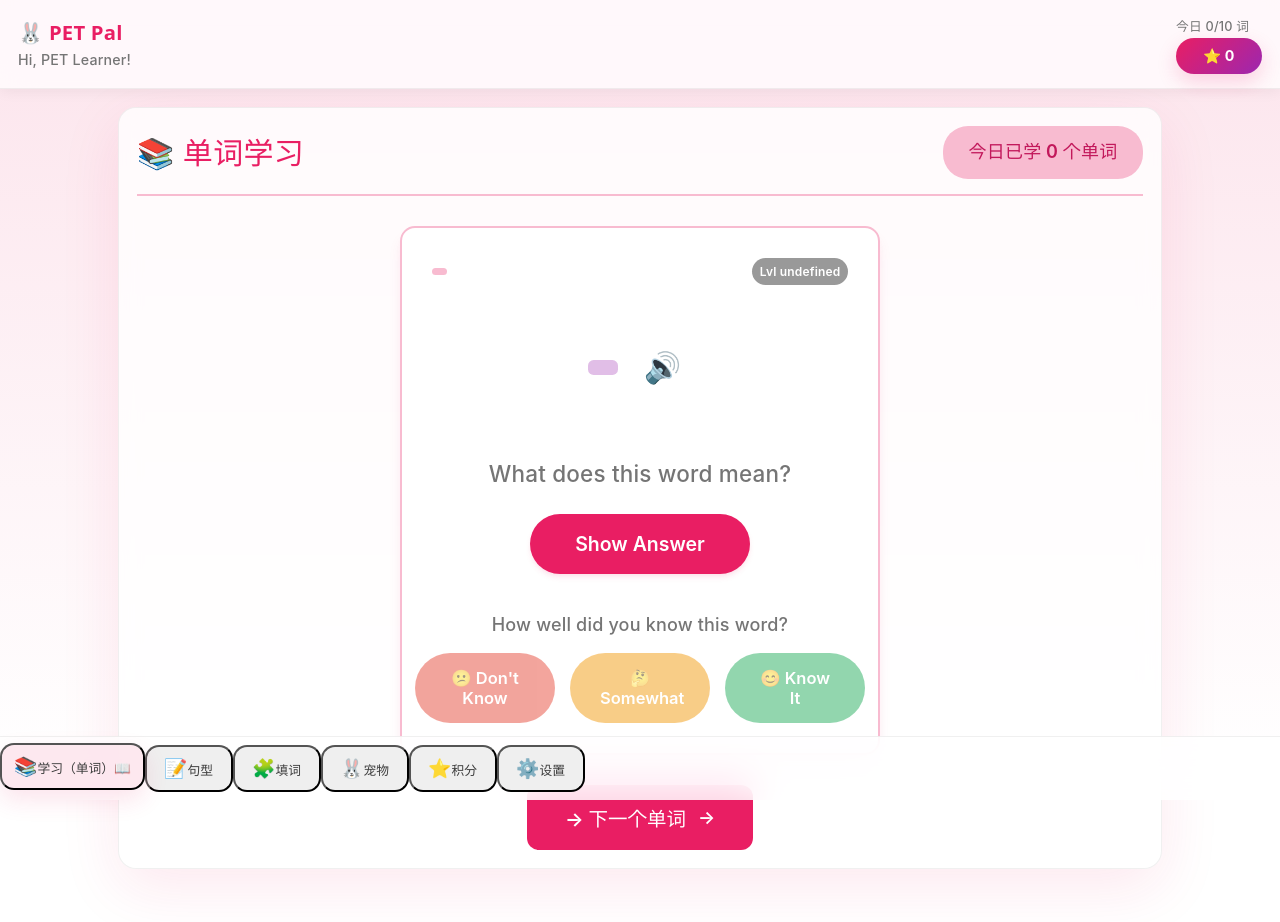
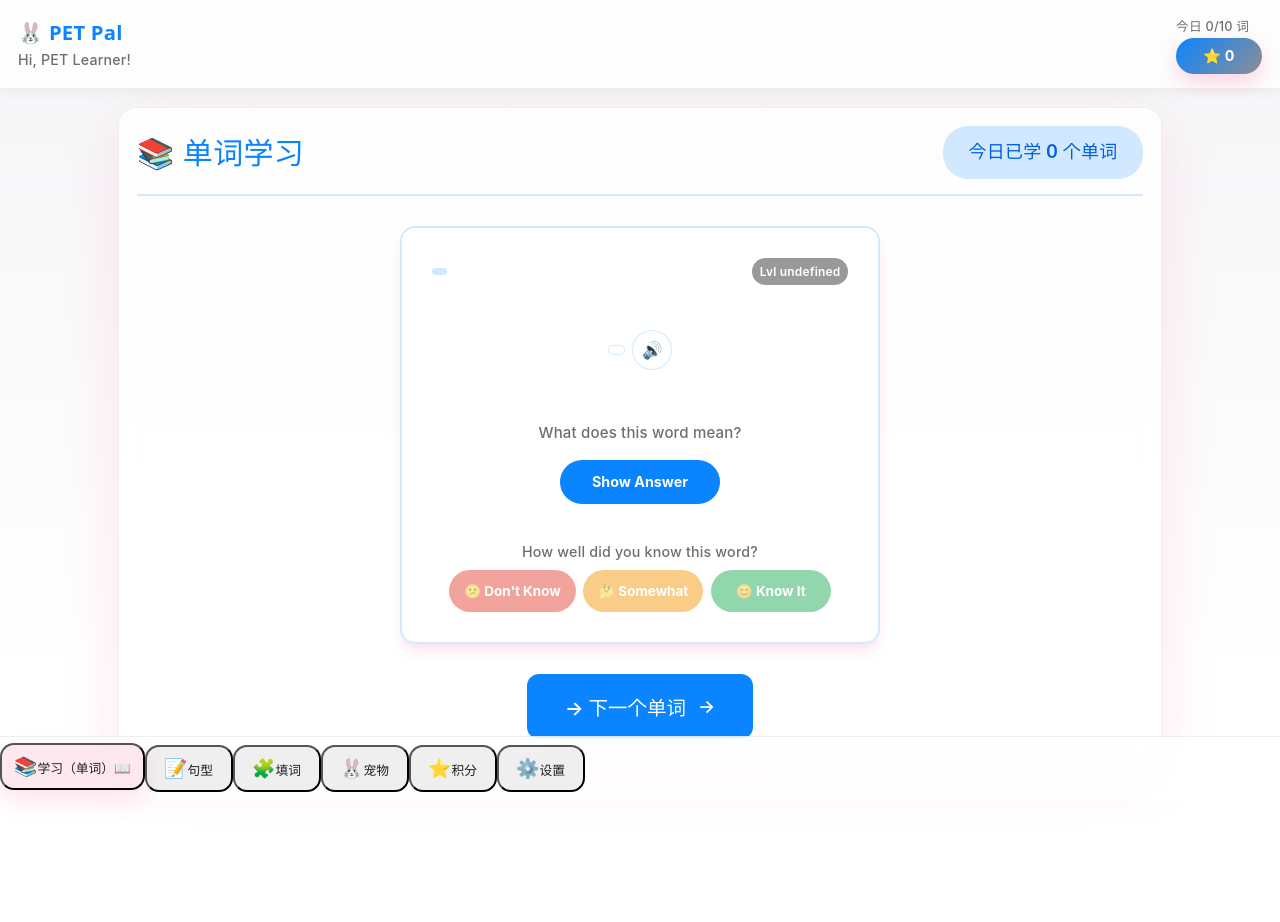
Before and after one commit to forrestinfo/pet-pal, a React (Vite) app in the folder apps/mac/: page / in a window 1280 px wide. Both pictures are taken after typing "Sample" into the empty fields and a click on the button "🎯 开始学习旅程". Shown: the top 922 px of the page. After the commit the page ends 858 px from the top, so only its background shows below. Built offline with nearby package versions, Linux system fonts and the light colour scheme.

Commit message:
style: switch to macOS native look (neutral + SF + blue accent)

```diff
--- a/apps/mac/src/App.css
+++ b/apps/mac/src/App.css
@@ -10,30 +10,34 @@
 
 /* 美乐蒂主题 CSS 变量 */
 :root {
-  --color-primary: #E91E63;
-  --color-primary-light: #F8BBD0;
-  --color-primary-dark: #C2185B;
-  --color-secondary: #9C27B0;
-  --color-secondary-light: #E1BEE7;
-  --color-secondary-dark: #7B1FA2;
-  --color-accent: #FF4081;
-  --color-accent-light: #FF80AB;
-  --color-accent-dark: #F50057;
-  --color-background: #FCE4EC;
+  --color-primary: #0A84FF;
+  --color-primary-light: rgba(10, 132, 255, 0.18);
+  --color-primary-dark: #0060DF;
+  --color-secondary: #8E8E93;
+  --color-secondary-light: rgba(142, 142, 147, 0.16);
+  --color-secondary-dark: #636366;
+  --color-accent: #34C759;
+  --color-accent-light: rgba(52, 199, 89, 0.18);
+  --color-accent-dark: #248A3D;
+
+  --color-background: #F5F5F7;
   --color-background-light: #FFFFFF;
-  --color-background-dark: #F8BBD0;
-  --color-surface: #FFFFFF;
-  --color-surface-variant: #F5F5F5;
-  --color-text-primary: #3C3C3C;
-  --color-text-secondary: #757575;
-  --color-text-disabled: #BDBDBD;
-  --color-success: #4CAF50;
-  --color-error: #F44336;
-  --color-warning: #FF9800;
-  --color-info: #2196F3;
-  --color-glow: rgba(233, 30, 99, 0.3);
-  --color-shadow: rgba(233, 30, 99, 0.2);
-  --color-overlay: rgba(252, 228, 236, 0.8);
+  --color-background-dark: #EDEDF0;
+  --color-surface: rgba(255, 255, 255, 0.75);
+  --color-surface-variant: rgba(255, 255, 255, 0.55);
+
+  --color-text-primary: #1D1D1F;
+  --color-text-secondary: #6E6E73;
+  --color-text-disabled: #AEAEB2;
+
+  --color-success: #34C759;
+  --color-error: #FF3B30;
+  --color-warning: #FF9F0A;
+  --color-info: #0A84FF;
+
+  --color-glow: rgba(10, 132, 255, 0.25);
+  --color-shadow: rgba(0, 0, 0, 0.08);
+  --color-overlay: rgba(245, 245, 247, 0.86);
 }
 
 body {
--- a/apps/mac/src/components/FillInTheBlank.tsx
+++ b/apps/mac/src/components/FillInTheBlank.tsx
@@ -29,13 +29,13 @@ const styles: any = {
     marginBottom: melodySpacing.lg,
   },
   title: {
-    fontSize: '2rem',
+    fontSize: '1.25rem',
     fontWeight: 700,
-    color: melodyColors.primary,
-    margin: `0 0 ${melodySpacing.sm} 0`,
+    color: melodyColors.textPrimary,
+    margin: `0 0 ${melodySpacing.xs} 0`,
   },
   subtitle: {
-    fontSize: '1.2rem',
+    fontSize: '0.9rem',
     color: melodyColors.textSecondary,
     margin: 0,
     fontWeight: 500,
@@ -56,13 +56,13 @@ const styles: any = {
     letterSpacing: '0.5px',
   },
   definitionText: {
-    fontSize: '1.4rem',
+    fontSize: '1rem',
     color: melodyColors.textPrimary,
-    margin: `0 0 ${melodySpacing.md} 0`,
+    margin: `0 0 ${melodySpacing.sm} 0`,
     lineHeight: 1.6,
   },
   meaningText: {
-    fontSize: '1.3rem',
+    fontSize: '0.95rem',
     color: melodyColors.textSecondary,
     margin: 0,
     lineHeight: 1.5,
@@ -82,7 +82,7 @@ const styles: any = {
     marginBottom: melodySpacing.xs,
   },
   exampleText: {
-    fontSize: '1.2rem',
+    fontSize: '0.95rem',
     color: melodyColors.textPrimary,
     margin: 0,
     lineHeight: 1.5,
@@ -95,20 +95,20 @@ const styles: any = {
     marginBottom: melodySpacing.lg,
   },
   challengeTitle: {
-    fontSize: '1.5rem',
-    fontWeight: 600,
+    fontSize: '1rem',
+    fontWeight: 650,
     color: melodyColors.textPrimary,
-    margin: `0 0 ${melodySpacing.md} 0`,
+    margin: `0 0 ${melodySpacing.sm} 0`,
   },
   wordDisplay: {
-    fontSize: '3rem',
+    fontSize: '2.2rem',
     fontWeight: 700,
-    color: melodyColors.primaryDark,
-    margin: `${melodySpacing.lg} 0`,
+    color: melodyColors.textPrimary,
+    margin: `${melodySpacing.md} 0`,
     fontFamily: 'monospace',
-    letterSpacing: '8px',
+    letterSpacing: '6px',
     textAlign: 'center' as const,
-    minHeight: '80px',
+    minHeight: '56px',
     display: 'flex',
     alignItems: 'center',
     justifyContent: 'center',
@@ -123,7 +123,7 @@ const styles: any = {
     margin: `${melodySpacing.lg} 0`,
   },
   inputLabel: {
-    fontSize: '1.2rem',
+    fontSize: '0.95rem',
     color: melodyColors.textSecondary,
     margin: `0 0 ${melodySpacing.sm} 0`,
     fontWeight: 500,
@@ -135,78 +135,84 @@ const styles: any = {
     alignItems: 'center',
   },
   letterInput: {
-    width: '60px',
-    height: '60px',
-    fontSize: '2rem',
+    width: '44px',
+    height: '44px',
+    fontSize: '1.4rem',
     textAlign: 'center' as const,
-    border: `2px solid ${melodyColors.primary}`,
+    border: `1px solid ${melodyColors.primaryLight}`,
     borderRadius: melodyBorderRadius.md,
     outline: 'none',
     fontFamily: 'monospace',
     fontWeight: 'bold',
     color: melodyColors.textPrimary,
+    backgroundColor: melodyColors.surfaceVariant,
+    boxShadow: melodyShadows.sm,
   },
   blankSpace: {
-    width: '60px',
-    height: '60px',
+    width: '44px',
+    height: '44px',
     display: 'flex',
     alignItems: 'center',
     justifyContent: 'center',
-    fontSize: '2rem',
+    fontSize: '1.2rem',
     color: melodyColors.textDisabled,
-    borderBottom: `4px dashed ${melodyColors.textDisabled}`,
+    borderBottom: `2px dashed ${melodyColors.textDisabled}`,
   },
   fullWordInput: {
     width: '100%',
-    padding: `${melodySpacing.md} ${melodySpacing.lg}`,
-    fontSize: '1.8rem',
-    border: `2px solid ${melodyColors.primary}`,
+    padding: `${melodySpacing.sm} ${melodySpacing.md}`,
+    fontSize: '1.2rem',
+    border: `1px solid ${melodyColors.primaryLight}`,
     borderRadius: melodyBorderRadius.lg,
     outline: 'none',
     textAlign: 'center' as const,
     fontFamily: 'monospace',
     fontWeight: 'bold',
     color: melodyColors.textPrimary,
+    backgroundColor: melodyColors.surfaceVariant,
+    boxShadow: melodyShadows.sm,
   },
   feedback: {
-    fontSize: '1.3rem',
-    fontWeight: 600,
+    fontSize: '0.95rem',
+    fontWeight: 650,
     textAlign: 'center' as const,
-    padding: melodySpacing.md,
+    padding: melodySpacing.sm,
     borderRadius: melodyBorderRadius.lg,
     margin: `${melodySpacing.md} 0`,
     animation: 'fadeIn 0.3s ease',
   },
   correctFeedback: {
-    backgroundColor: 'rgba(76, 175, 80, 0.1)',
-    color: '#2E7D32',
-    border: `1px solid #4CAF50`,
+    backgroundColor: 'rgba(52, 199, 89, 0.12)',
+    color: '#1B5E20',
+    border: `1px solid ${melodyColors.success}`,
   },
   incorrectFeedback: {
-    backgroundColor: 'rgba(244, 67, 54, 0.1)',
-    color: '#C62828',
-    border: `1px solid #F44336`,
+    backgroundColor: 'rgba(255, 59, 48, 0.10)',
+    color: '#B71C1C',
+    border: `1px solid ${melodyColors.error}`,
   },
   buttonRow: {
     display: 'flex',
-    gap: melodySpacing.md,
+    gap: melodySpacing.sm,
     justifyContent: 'center',
-    marginTop: melodySpacing.lg,
+    marginTop: melodySpacing.md,
+    flexWrap: 'wrap' as const,
   },
   actionButton: {
     border: 'none',
-    padding: `${melodySpacing.md} ${melodySpacing.xl}`,
+    padding: `${melodySpacing.sm} ${melodySpacing.md}`,
     borderRadius: melodyBorderRadius.full,
-    fontSize: '1.2rem',
-    fontWeight: 600,
+    fontSize: '0.95rem',
+    fontWeight: 700,
     cursor: 'pointer',
-    transition: 'all 0.3s',
-    minHeight: '60px',
-    minWidth: '160px',
+    transition: 'all 0.2s',
+    minHeight: '44px',
+    minWidth: '140px',
     display: 'flex',
     alignItems: 'center',
     justifyContent: 'center',
     gap: melodySpacing.sm,
+    boxShadow: melodyShadows.sm,
   },
   checkButton: {
     backgroundColor: melodyColors.primary,
--- a/apps/mac/src/components/SentenceCard.tsx
+++ b/apps/mac/src/components/SentenceCard.tsx
@@ -52,12 +52,12 @@ const styles: any = {
     padding: `${melodySpacing.lg} 0`,
   },
   sentence: {
-    fontSize: '2.2rem', /* 增大句子字体 */
-    fontWeight: 600,
+    fontSize: '1.45rem',
+    fontWeight: 650,
     color: melodyColors.textPrimary,
-    margin: `0 0 ${melodySpacing.lg} 0`,
-    lineHeight: 1.5,
-    letterSpacing: '0.3px',
+    margin: `0 0 ${melodySpacing.md} 0`,
+    lineHeight: 1.55,
+    letterSpacing: '0.2px',
   },
   chunksContainer: {
     display: 'flex',
@@ -67,13 +67,13 @@ const styles: any = {
     margin: `${melodySpacing.sm} 0`,
   },
   chunk: {
-    padding: `${melodySpacing.sm} ${melodySpacing.md}`,
-    borderRadius: melodyBorderRadius.lg,
-    fontSize: '1.1rem', /* 增大语块字体 */
+    padding: `${melodySpacing.xs} ${melodySpacing.sm}`,
+    borderRadius: melodyBorderRadius.md,
+    fontSize: '0.9rem',
     fontWeight: 600,
     color: '#fff',
     transition: 'transform 0.2s',
-    minHeight: '40px',
+    minHeight: '32px',
     display: 'flex',
     alignItems: 'center',
     justifyContent: 'center',
@@ -82,27 +82,28 @@ const styles: any = {
     display: 'inline-flex',
     alignItems: 'center',
     gap: melodySpacing.xs,
-    backgroundColor: melodyColors.secondaryLight,
+    backgroundColor: melodyColors.surfaceVariant,
     padding: `${melodySpacing.xs} ${melodySpacing.sm}`,
     borderRadius: melodyBorderRadius.md,
     margin: `${melodySpacing.sm} 0`,
+    border: `1px solid ${melodyColors.primaryLight}`,
   },
   functionTag: {
-    fontSize: '1rem', /* 增大功能标签字体 */
-    color: melodyColors.secondaryDark,
+    fontSize: '0.85rem',
+    color: melodyColors.textPrimary,
     fontWeight: 600,
-    letterSpacing: '0.3px',
+    letterSpacing: '0.2px',
   },
   speakBtn: {
-    background: 'none',
-    border: 'none',
-    fontSize: '1.8rem', /* 增大发音按钮 */
+    background: melodyColors.surfaceVariant,
+    border: `1px solid ${melodyColors.primaryLight}`,
+    fontSize: '1.05rem',
     cursor: 'pointer',
-    padding: melodySpacing.sm,
+    padding: melodySpacing.xs,
     borderRadius: melodyBorderRadius.full,
     transition: 'transform 0.2s',
-    minWidth: '50px',
-    minHeight: '50px',
+    minWidth: '40px',
+    minHeight: '40px',
     display: 'flex',
     alignItems: 'center',
     justifyContent: 'center',
@@ -112,9 +113,9 @@ const styles: any = {
     padding: `${melodySpacing.lg} 0`,
   },
   challengeText: {
-    fontSize: '1.5rem', /* 增大挑战文本 */
+    fontSize: '1rem',
     color: melodyColors.textSecondary,
-    marginBottom: melodySpacing.lg,
+    marginBottom: melodySpacing.md,
     fontWeight: 500,
     lineHeight: 1.5,
   },
@@ -122,15 +123,15 @@ const styles: any = {
     backgroundColor: melodyColors.primary,
     color: '#fff',
     border: 'none',
-    padding: `${melodySpacing.md} ${melodySpacing['2xl']}`,
+    padding: `${melodySpacing.sm} ${melodySpacing.lg}`,
     borderRadius: melodyBorderRadius.full,
-    fontSize: '1.3rem', /* 增大显示答案按钮 */
-    fontWeight: 600,
+    fontSize: '0.95rem',
+    fontWeight: 700,
     cursor: 'pointer',
-    boxShadow: melodyShadows.md,
+    boxShadow: melodyShadows.sm,
     transition: 'transform 0.2s, box-shadow 0.2s',
-    minHeight: '60px',
-    minWidth: '200px',
+    minHeight: '44px',
+    minWidth: '160px',
   },
   answer: {
     padding: `${melodySpacing.md} 0`,
@@ -142,15 +143,15 @@ const styles: any = {
     marginBottom: melodySpacing.sm,
   },
   answerLabel: {
-    fontSize: '1rem', /* 增大答案标签 */
+    fontSize: '0.85rem',
     color: melodyColors.textSecondary,
-    fontWeight: 600,
+    fontWeight: 700,
     textTransform: 'uppercase' as const,
-    marginBottom: melodySpacing.sm,
+    marginBottom: melodySpacing.xs,
     letterSpacing: '0.5px',
   },
   answerText: {
-    fontSize: '1.3rem', /* 增大答案文本 */
+    fontSize: '1rem',
     color: melodyColors.textPrimary,
     margin: 0,
     lineHeight: 1.6,
@@ -162,13 +163,13 @@ const styles: any = {
     margin: `${melodySpacing.xs} 0`,
   },
   keyPhrase: {
-    backgroundColor: melodyColors.backgroundLight,
+    backgroundColor: melodyColors.surfaceVariant,
     border: `1px solid ${melodyColors.primaryLight}`,
-    padding: `${melodySpacing.sm} ${melodySpacing.md}`,
+    padding: `${melodySpacing.xs} ${melodySpacing.sm}`,
     borderRadius: melodyBorderRadius.md,
-    fontSize: '1rem', /* 增大关键词短语字体 */
+    fontSize: '0.85rem',
     color: melodyColors.textPrimary,
-    fontWeight: 500,
+    fontWeight: 600,
   },
   translationRow: {
     display: 'flex',
@@ -180,9 +181,9 @@ const styles: any = {
     padding: `${melodySpacing.md} 0 0`,
   },
   footerText: {
-    fontSize: '1.2rem', /* 增大页脚文本 */
+    fontSize: '0.95rem',
     color: melodyColors.textSecondary,
-    marginBottom: melodySpacing.md,
+    marginBottom: melodySpacing.sm,
     fontWeight: 500,
     lineHeight: 1.5,
   },
@@ -193,17 +194,16 @@ const styles: any = {
   },
   answerBtn: {
     border: 'none',
-    padding: `${melodySpacing.md} ${melodySpacing.xl}`,
+    padding: `${melodySpacing.sm} ${melodySpacing.md}`,
     borderRadius: melodyBorderRadius.full,
-    fontSize: '1.1rem', /* 增大答案按钮字体 */
-    fontWeight: 600,
+    fontSize: '0.9rem',
+    fontWeight: 700,
     color: '#fff',
     cursor: 'pointer',
     transition: 'opacity 0.2s, transform 0.2s',
-    minHeight: '55px',
-    minWidth: '140px',
-  },
-};
+    minHeight: '42px',
+    minWidth: '120px',
+  },};
 
 export const SentenceCardComponent: React.FC<SentenceCardProps> = ({
   sentence,
--- a/apps/mac/src/components/WordCard.tsx
+++ b/apps/mac/src/components/WordCard.tsx
@@ -52,44 +52,45 @@ const styles: any = {
     padding: `${melodySpacing.lg} 0`,
   },
   word: {
-    fontSize: '3.5rem', /* 增大单词字体 */
+    fontSize: '2.4rem',
     fontWeight: 700,
     color: melodyColors.textPrimary,
     margin: 0,
-    letterSpacing: '0.5px',
+    letterSpacing: '0.2px',
   },
   phonetic: {
-    fontSize: '1.3rem', /* 增大音标字体 */
+    fontSize: '1rem',
     color: melodyColors.textSecondary,
-    margin: `${melodySpacing.md} 0`,
+    margin: `${melodySpacing.sm} 0`,
     fontStyle: 'italic',
   },
   posAndSpeak: {
     display: 'flex',
     alignItems: 'center',
     justifyContent: 'center',
-    gap: melodySpacing.md, /* 增大间距 */
-    margin: `${melodySpacing.md} 0`,
+    gap: melodySpacing.sm,
+    margin: `${melodySpacing.sm} 0`,
   },
   partOfSpeech: {
-    fontSize: '1.2rem', /* 增大词性字体 */
-    color: melodyColors.secondary,
-    fontStyle: 'italic',
-    backgroundColor: melodyColors.secondaryLight,
-    padding: `${melodySpacing.sm} ${melodySpacing.md}`,
+    fontSize: '0.9rem',
+    color: melodyColors.textPrimary,
+    fontStyle: 'normal',
+    backgroundColor: melodyColors.surfaceVariant,
+    padding: `${melodySpacing.xs} ${melodySpacing.sm}`,
     borderRadius: melodyBorderRadius.md,
     fontWeight: 600,
+    border: `1px solid ${melodyColors.primaryLight}`,
   },
   speakBtn: {
-    background: 'none',
-    border: 'none',
-    fontSize: '2rem', /* 增大发音按钮 */
+    background: melodyColors.surfaceVariant,
+    border: `1px solid ${melodyColors.primaryLight}`,
+    fontSize: '1.1rem',
     cursor: 'pointer',
-    padding: melodySpacing.sm,
+    padding: melodySpacing.xs,
     borderRadius: melodyBorderRadius.full,
     transition: 'transform 0.2s',
-    minWidth: '60px',
-    minHeight: '60px',
+    minWidth: '40px',
+    minHeight: '40px',
     display: 'flex',
     alignItems: 'center',
     justifyContent: 'center',
@@ -99,9 +100,9 @@ const styles: any = {
     padding: `${melodySpacing.lg} 0`,
   },
   challengeText: {
-    fontSize: '1.5rem', /* 增大挑战文本 */
+    fontSize: '1rem',
     color: melodyColors.textSecondary,
-    marginBottom: melodySpacing.lg,
+    marginBottom: melodySpacing.md,
     fontWeight: 500,
     lineHeight: 1.5,
   },
@@ -109,15 +110,15 @@ const styles: any = {
     backgroundColor: melodyColors.primary,
     color: '#fff',
     border: 'none',
-    padding: `${melodySpacing.md} ${melodySpacing['2xl']}`,
+    padding: `${melodySpacing.sm} ${melodySpacing.lg}`,
     borderRadius: melodyBorderRadius.full,
-    fontSize: '1.3rem', /* 增大显示答案按钮 */
-    fontWeight: 600,
+    fontSize: '0.95rem',
+    fontWeight: 700,
     cursor: 'pointer',
-    boxShadow: melodyShadows.md,
+    boxShadow: melodyShadows.sm,
     transition: 'transform 0.2s, box-shadow 0.2s',
-    minHeight: '60px',
-    minWidth: '200px',
+    minHeight: '44px',
+    minWidth: '160px',
   },
   answer: {
     padding: `${melodySpacing.md} 0`,
@@ -138,7 +139,7 @@ const styles: any = {
     letterSpacing: '0.5px',
   },
   answerText: {
-    fontSize: '1.3rem', /* 增大答案文本 */
+    fontSize: '1rem',
     color: melodyColors.textPrimary,
     margin: 0,
     lineHeight: 1.6,
@@ -148,28 +149,28 @@ const styles: any = {
     padding: `${melodySpacing.md} 0 0`,
   },
   footerText: {
-    fontSize: '1.2rem', /* 增大页脚文本 */
+    fontSize: '0.95rem',
     color: melodyColors.textSecondary,
-    marginBottom: melodySpacing.md,
+    marginBottom: melodySpacing.sm,
     fontWeight: 500,
     lineHeight: 1.5,
   },
   btnRow: {
     display: 'flex',
-    gap: melodySpacing.md, /* 增大按钮间距 */
+    gap: melodySpacing.sm,
     justifyContent: 'center',
   },
   answerBtn: {
     border: 'none',
-    padding: `${melodySpacing.md} ${melodySpacing.xl}`,
+    padding: `${melodySpacing.sm} ${melodySpacing.md}`,
     borderRadius: melodyBorderRadius.full,
-    fontSize: '1.1rem', /* 增大答案按钮字体 */
-    fontWeight: 600,
+    fontSize: '0.9rem',
+    fontWeight: 700,
     color: '#fff',
     cursor: 'pointer',
     transition: 'opacity 0.2s, transform 0.2s',
-    minHeight: '55px',
-    minWidth: '140px',
+    minHeight: '42px',
+    minWidth: '120px',
   },
   exampleRow: {
     display: 'flex',
--- a/apps/mac/src/themes/melodyTheme.ts
+++ b/apps/mac/src/themes/melodyTheme.ts
@@ -7,43 +7,43 @@
  * 美乐蒂主题颜色配置
  */
 export const melodyColors = {
-  // 主色调 - 美乐蒂粉色系
-  primary: '#E91E63',      // 主粉色
-  primaryLight: '#F8BBD0', // 浅粉色
-  primaryDark: '#C2185B',  // 深粉色
+  // macOS-ish neutral + accent blue
+  primary: '#0A84FF',
+  primaryLight: 'rgba(10, 132, 255, 0.18)',
+  primaryDark: '#0060DF',
 
-  secondary: '#9C27B0',    // 紫色
-  secondaryLight: '#E1BEE7',
-  secondaryDark: '#7B1FA2',
+  secondary: '#8E8E93',
+  secondaryLight: 'rgba(142, 142, 147, 0.16)',
+  secondaryDark: '#636366',
 
-  accent: '#FF4081',       // 强调粉色
-  accentLight: '#FF80AB',
-  accentDark: '#F50057',
+  accent: '#34C759',
+  accentLight: 'rgba(52, 199, 89, 0.18)',
+  accentDark: '#248A3D',
 
-  // 背景色
-  background: '#FCE4EC',   // 浅粉色背景
+  // backgrounds
+  background: '#F5F5F7',
   backgroundLight: '#FFFFFF',
-  backgroundDark: '#F8BBD0',
+  backgroundDark: '#EDEDF0',
 
-  // 表面色
-  surface: '#FFFFFF',
-  surfaceVariant: '#F5F5F5',
+  // surfaces
+  surface: 'rgba(255, 255, 255, 0.75)',
+  surfaceVariant: 'rgba(255, 255, 255, 0.55)',
 
-  // 文本色
-  textPrimary: '#3C3C3C',
-  textSecondary: '#757575',
-  textDisabled: '#BDBDBD',
+  // text
+  textPrimary: '#1D1D1F',
+  textSecondary: '#6E6E73',
+  textDisabled: '#AEAEB2',
 
-  // 成功/错误/警告
-  success: '#4CAF50',
-  error: '#F44336',
-  warning: '#FF9800',
-  info: '#2196F3',
+  // statuses
+  success: '#34C759',
+  error: '#FF3B30',
+  warning: '#FF9F0A',
+  info: '#0A84FF',
 
-  // 特殊效果
-  glow: 'rgba(233, 30, 99, 0.3)',
-  shadow: 'rgba(233, 30, 99, 0.2)',
-  overlay: 'rgba(252, 228, 236, 0.8)',
+  // effects
+  glow: 'rgba(10, 132, 255, 0.25)',
+  shadow: 'rgba(0, 0, 0, 0.08)',
+  overlay: 'rgba(245, 245, 247, 0.86)',
 };
 
 /**
```
